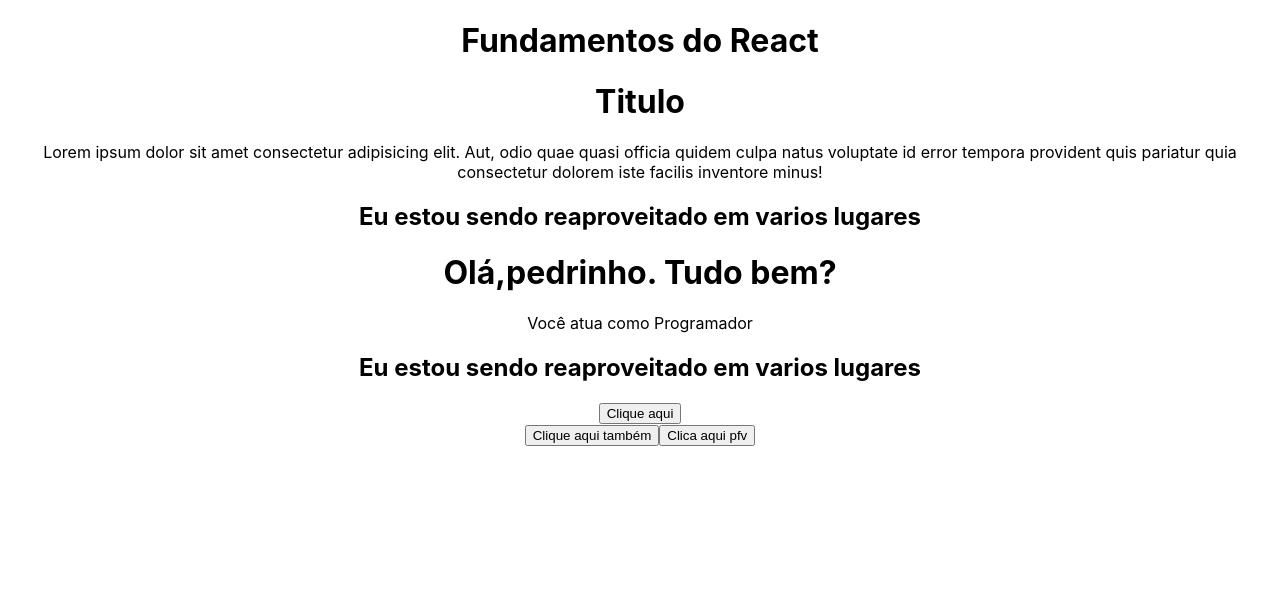
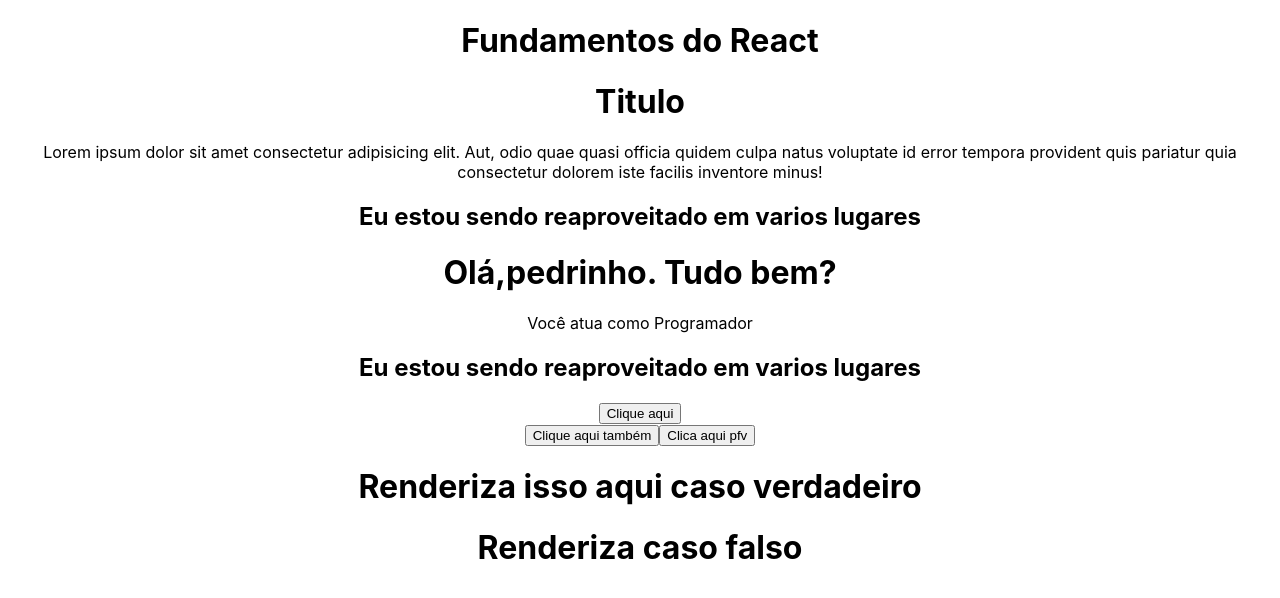
Before and after one commit to pedrocauan/entendendo_o_react, a React (Create React App) app in the folder 2_FUNDAMENTOS/fundamentos/: page / in a window 1280 px wide. Shown: the top 598 px of the page. Built offline with nearby package versions, Linux system fonts and the light colour scheme; the HTML template or start-up script is replaced by a standard one.

Commit message:
função de renderização

```diff
--- a/2_FUNDAMENTOS/fundamentos/src/components/Events.js
+++ b/2_FUNDAMENTOS/fundamentos/src/components/Events.js
@@ -9,6 +9,13 @@
     const handleMyEvent = (e) => {
         console.log(`Rodou o evento. Componentes:`)
         console.log(e)
+    }
+    //Função de renderização
+    const renderSomething = (r) => {
+        if(r)
+            return <h1>Renderiza isso aqui caso verdadeiro</h1>
+        else
+            return <h1>Renderiza caso falso</h1>
     }
     return(
         <div>
@@ -25,6 +32,10 @@
                         console.log("isso não deveria existir porque é gambiarra =D")
                 }}>Clica aqui pfv</button>
             </div>
+            {/*Renderiza a função fora do retorno do componente*/}
+            {renderSomething(true)}
+            {renderSomething(false)}
+
         </div>
     )
 }
```
